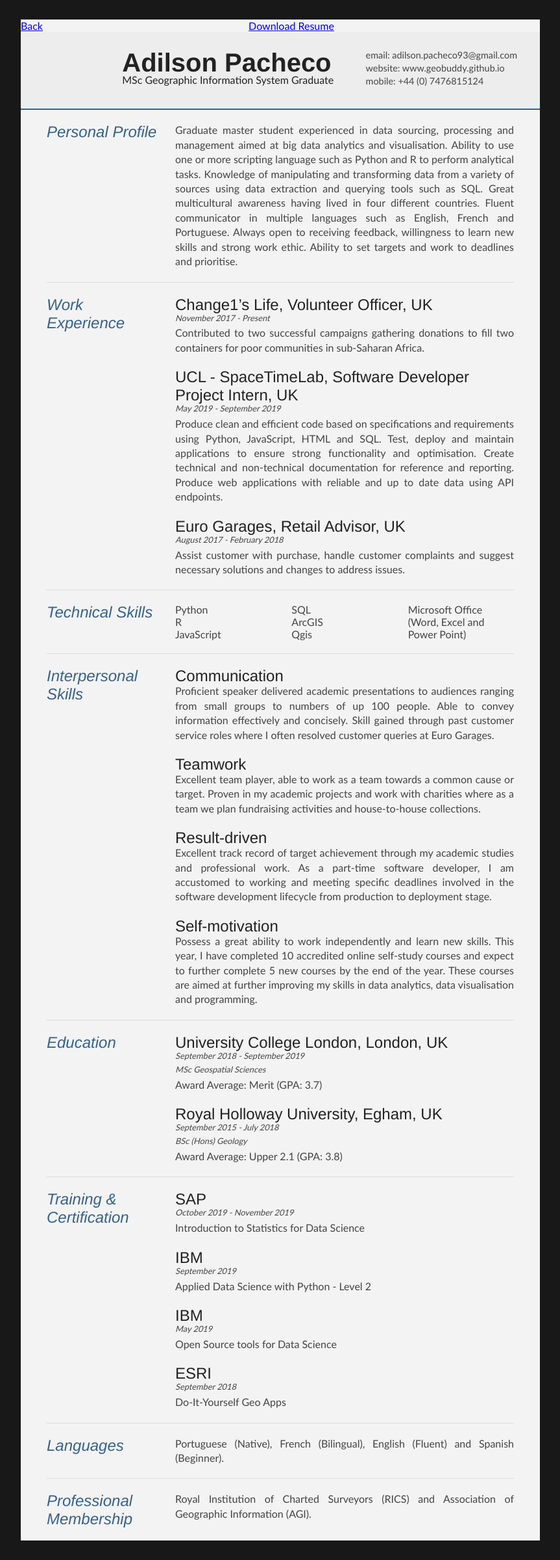
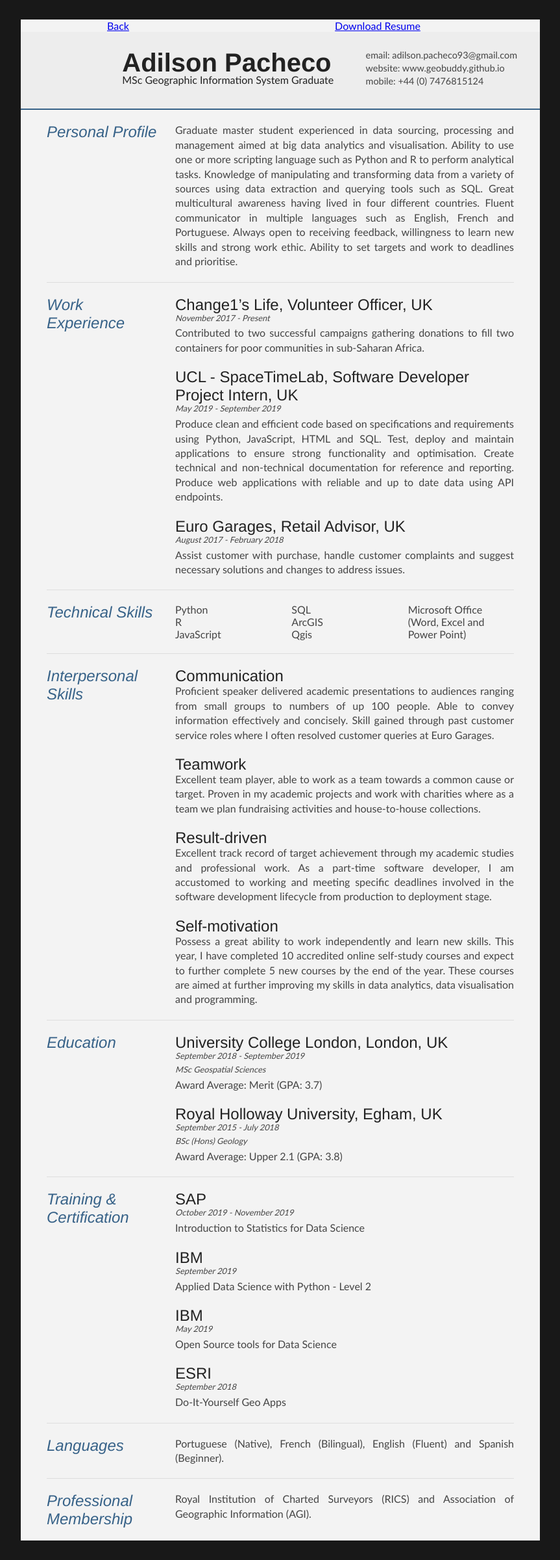
Before and after one commit to Geobuddy/geobuddy.github.io, a Jekyll site: the page built from _pages/resume.md, in a window 1280 px wide. Shown: the whole page at 65% size, without its empty margins (208-1071 px from the left). Built offline with Jekyll 4.4.1, drawn with Linux system fonts in a browser that asks for light colours; some web fonts are replaced.

Commit message:
add button

```diff
--- a/_layouts/resume.html
+++ b/_layouts/resume.html
@@ -16,8 +16,8 @@
 <body id="top">
 <div id="cv" class="instaFade">
 	<div style="width: 100%; overflow: hidden;" align="center">
-    <div style="float: left;"> <a href="https://geobuddy.github.io/" class="btn btn--primary">Back</a> </div>
-    <div> <a href="{{ '/images/Me.png' | relative_url }}" download="adilson_pacheco_resume/cv" class="btn btn--primary">Download Resume</a> </div>
+    <div style="width: 300px; float: left;"> <a href="https://geobuddy.github.io/" class="btn">Back</a> </div>
+    <div> <a href="{{ '/images/Me.png' | relative_url }}" download="adilson_pacheco_resume/cv" class="btn">Download Resume</a> </div>
   </div>
 
 	<div class="mainDetails">
```
